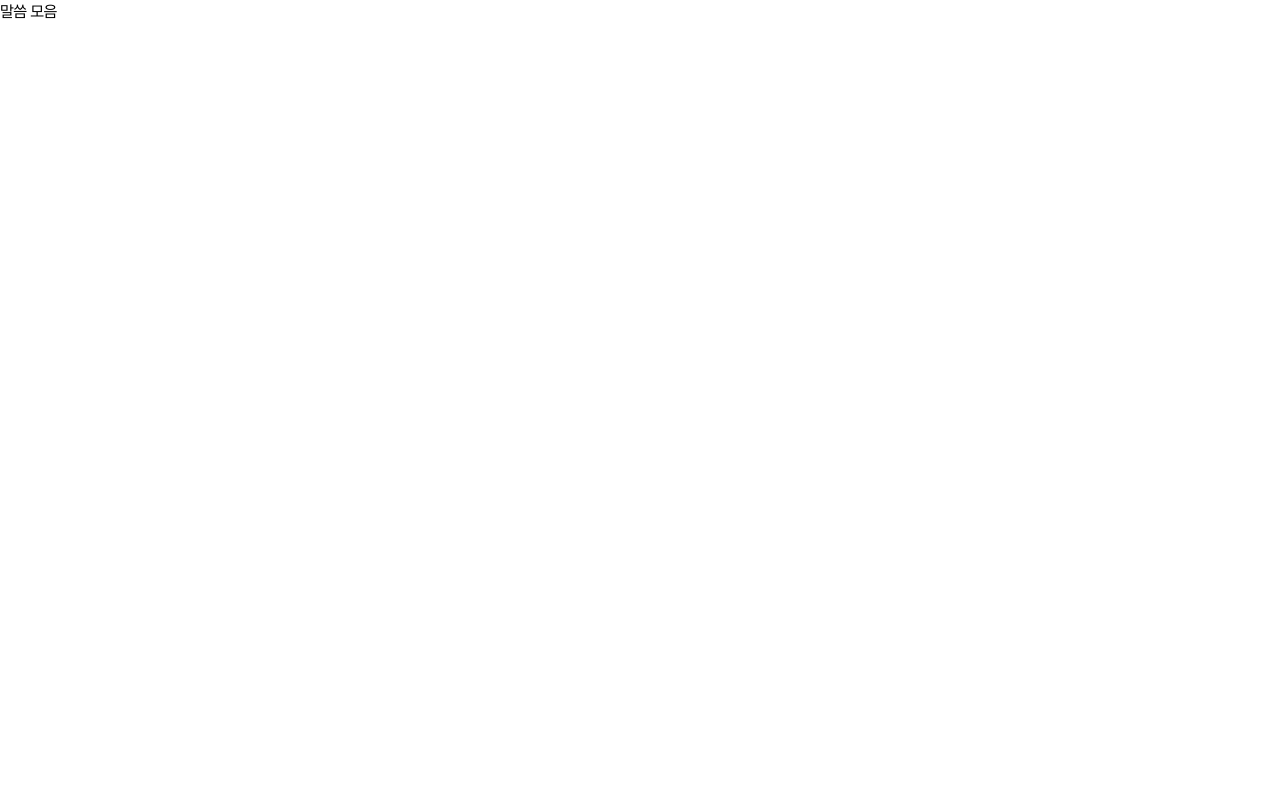
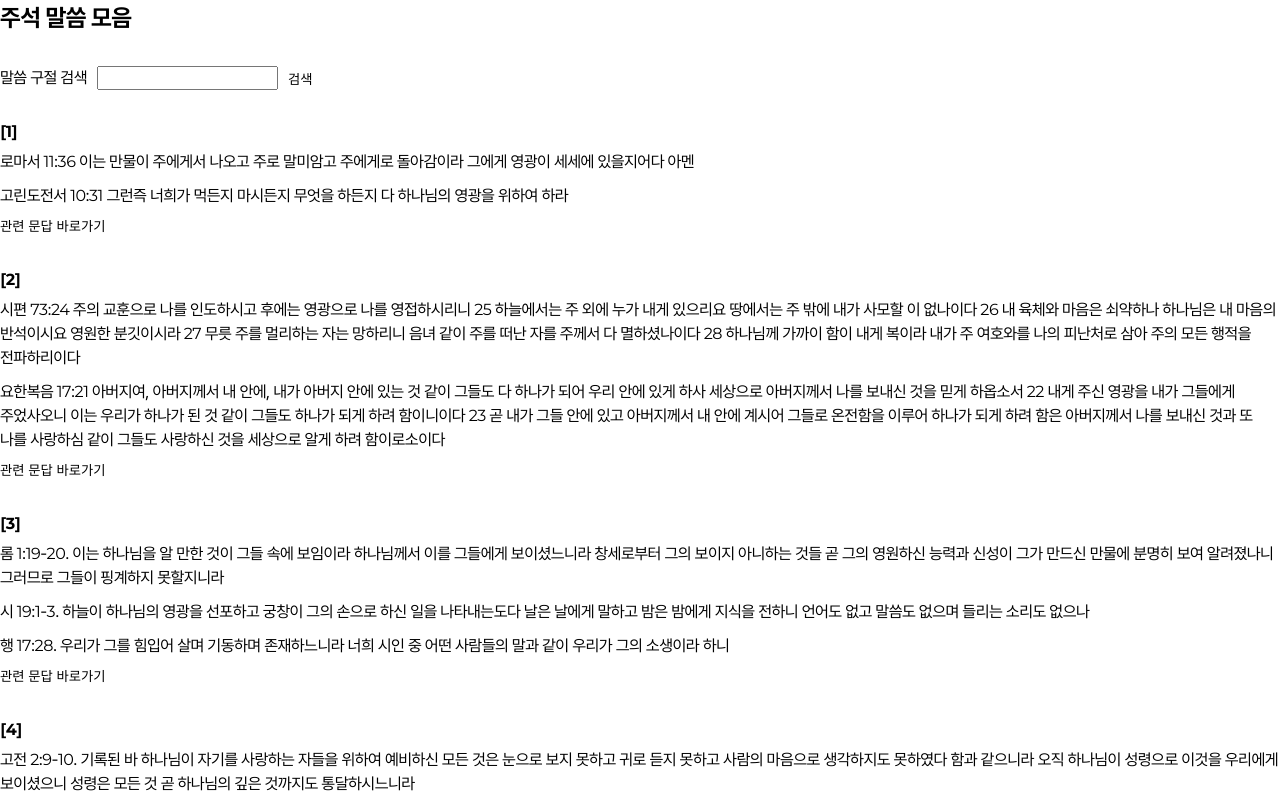
Before and after one commit to onewayay/WLC-MOONLIGHT, a React (Vite) app: page /annotationcollect in a window 1280 px wide. Shown: the top 800 px of the page. Built offline with nearby package versions, Linux system fonts and the light colour scheme.

Commit message:
✨주석 말씀 모음 페이지 추가 - 1차로 한글만 보이도록 구현 - 말씀 구절 검색 기능 구현 - 관련 문답 바로가기 기능 구현

```diff
--- a/src/pages/AnnotationCollect.jsx
+++ b/src/pages/AnnotationCollect.jsx
@@ -1,3 +1,81 @@
+// import wlc_bible_eng from '../assets/data/wlc_bible_eng.json';
+import { useState } from 'react';
+import wlc_bible_kor from '../assets/data/wlc_bible_kor.json';
+import '../styles/annotation-collect.css';
+import { useNavigate } from 'react-router-dom';
+
 export default function AnnotationCollect() {
-  return <>말씀 모음</>;
+  const navigate = useNavigate();
+
+  const [searchVerse, setSearchVerse] = useState(''); // 검색어 상태
+
+  const allVerseList = []; // 전체 말씀 목록
+
+  Object.keys(wlc_bible_kor).forEach((key) => {
+    allVerseList.push({
+      num: key,
+      verse: wlc_bible_kor[key],
+    });
+  });
+
+  // 관련 문답 바로가기 버튼 이벤트
+  const goWlc = (e) => {
+    navigate(`/wlc?num=${e.currentTarget.dataset.num}`);
+  };
+
+  // 렌더링할 말씀 목록 상태
+  const [verseList, setVerseList] = useState(allVerseList);
+
+  // 실제 렌더링 될 말씀 리스트
+  const renderVerseList = verseList.map((item) => {
+    return (
+      <li key={item.num}>
+        <strong>[{item.num}]</strong>
+        <div>
+          {item.verse.map((verse, idx) => (
+            <p key={idx}>{verse}</p>
+          ))}
+        </div>
+        <button type="button" data-num={item.num} onClick={goWlc}>
+          관련 문답 바로가기
+        </button>
+      </li>
+    );
+  });
+
+  // 검색어 상태 변경 이벤트
+  const onChangeSearch = (e) => {
+    setSearchVerse(e.currentTarget.value);
+  };
+
+  // 검색 버튼 이벤트
+  const onClickSearch = () => {
+    const searchedList = allVerseList.filter((item) =>
+      item.verse.some((v) => v.includes(searchVerse))
+    );
+    setVerseList(searchedList);
+  };
+
+  console.log('전체', allVerseList);
+
+  return (
+    <div className="annotation_list">
+      <h2>주석 말씀 모음</h2>
+      <div role="search" className="search_area">
+        <label htmlFor="verseSearch">말씀 구절 검색</label>
+        <input
+          type="search"
+          id="verseSearch"
+          name="verse_search"
+          aria-label="검색어를 통해 말씀 구절 검색"
+          value={searchVerse}
+          onChange={onChangeSearch}
+        />
+        <button type="button" onClick={onClickSearch}>
+          검색
+        </button>
+      </div>
+      <ul className="verse_list">{renderVerseList}</ul>
+    </div>
+  );
 }
--- a/src/pages/Wlc.jsx
+++ b/src/pages/Wlc.jsx
@@ -6,9 +6,12 @@ import wlc_bible_kor from '../assets/data/wlc_bible_kor.json';
 import { useState } from 'react';
 import Header from '../components/layout/Header';
 import Footer from '../components/layout/Footer';
+import { useSearchParams } from 'react-router-dom';
 
 export default function Wlc() {
-  const [qaNum, setQaNum] = useState(1); // 현재 문답 번호 상태
+  const [searchParams] = useSearchParams();
+  const initialNum = Number(searchParams.get('num')) || 1;
+  const [qaNum, setQaNum] = useState(initialNum); // 현재 문답 번호 상태
   const [isKor, setIsKor] = useState(true); // 모바일에서 한글/영문 상태
 
   // 모바일에서 한글 버튼 이벤트
--- /dev/null
+++ b/src/styles/annotation-collect.css
@@ -0,0 +1,20 @@
+.annotation_list .search_area {
+  margin: 30px 0;
+  display: flex;
+  gap: 10px;
+}
+
+.annotation_list .verse_list li:not(last-child) {
+  margin-bottom: 30px;
+}
+
+.annotation_list .verse_list li div {
+  margin: 6px 0;
+  display: flex;
+  flex-direction: column;
+  gap: 10px;
+}
+
+.annotation_list .verse_list li div p {
+  word-break: keep-all;
+}
```
